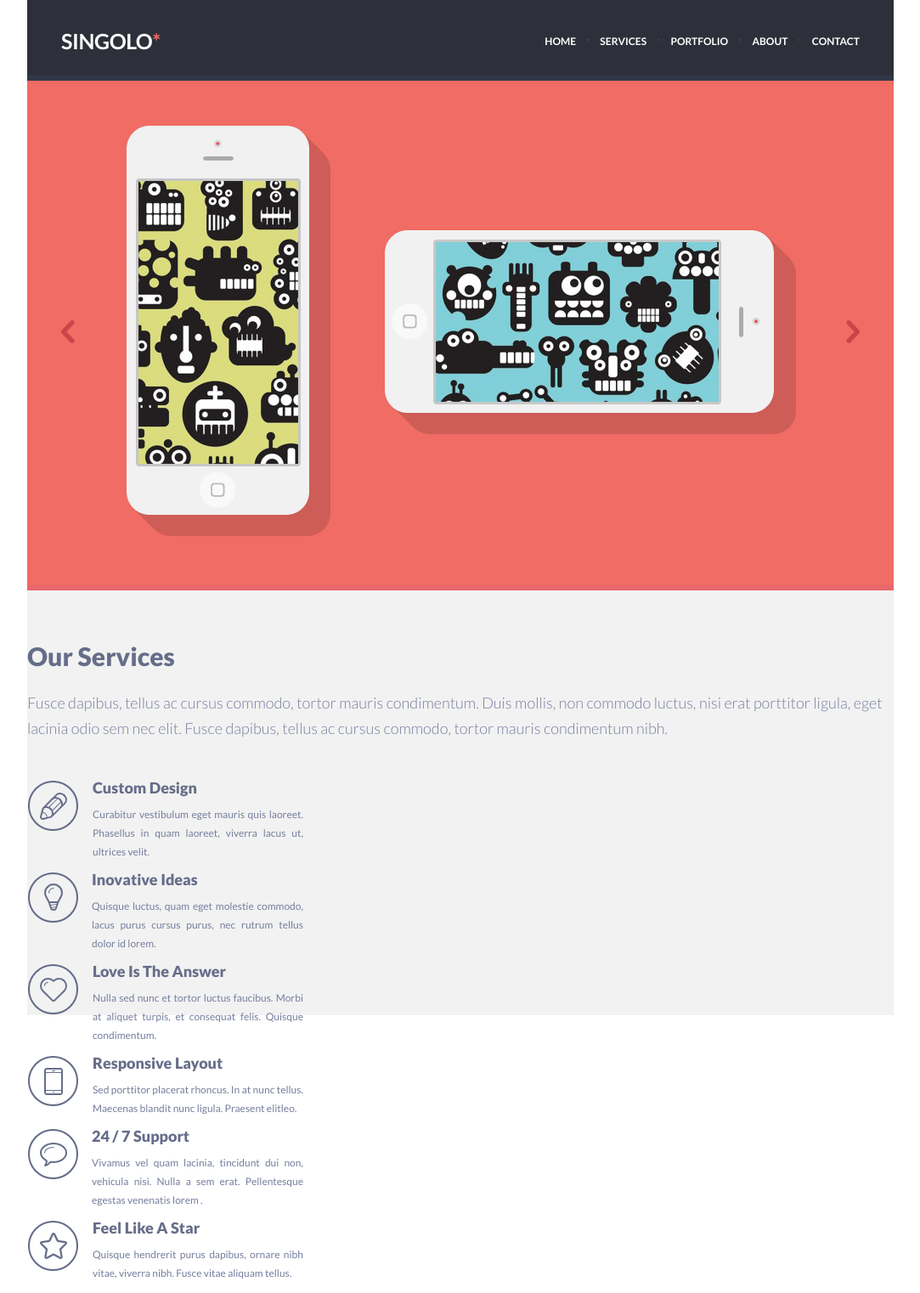
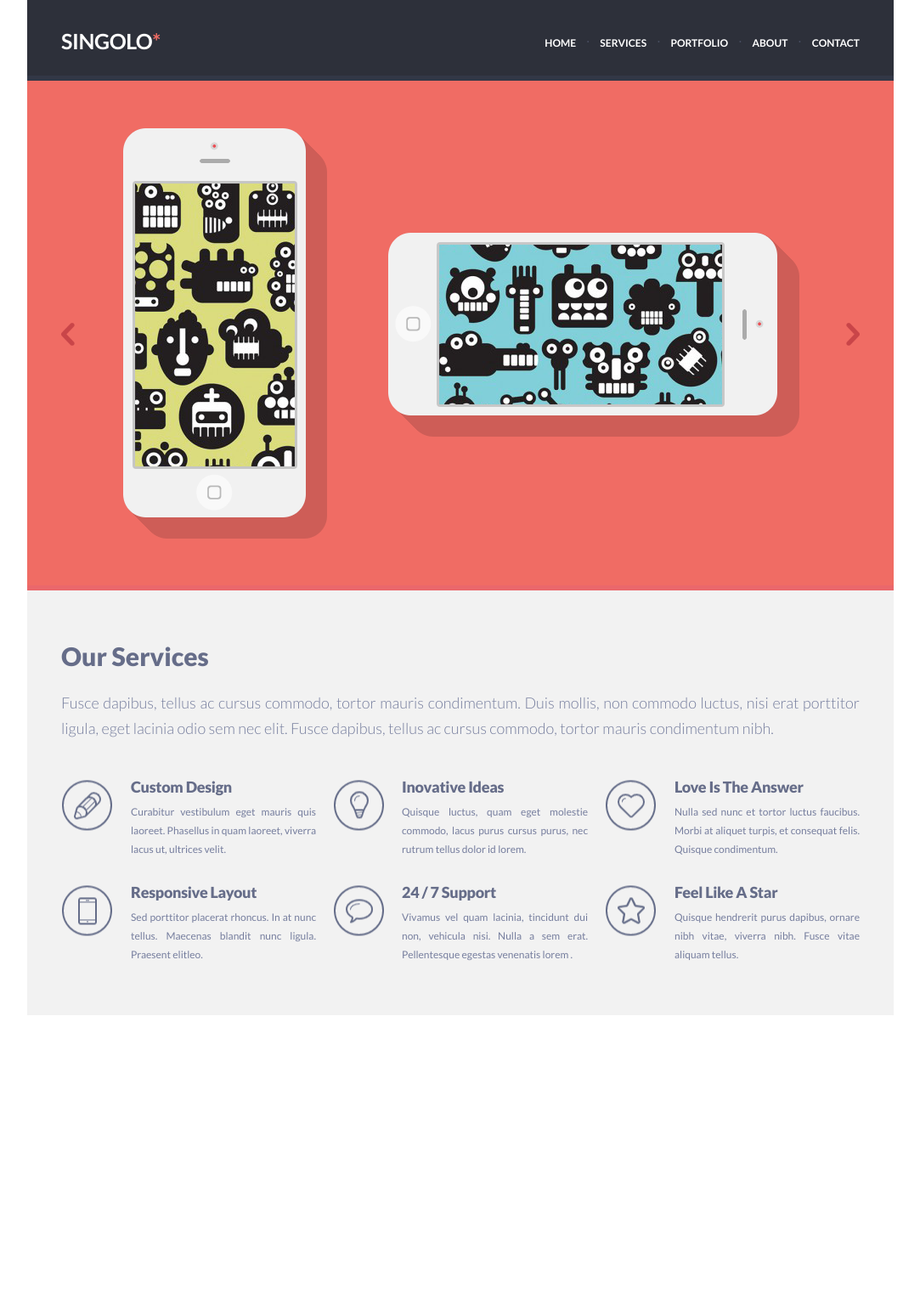
Before and after one commit to 22-22/singolo, a plain HTML site: page singolo1.html in a window 1280 px wide. Shown: the whole page at 85% size, without its empty margins (98-1181 px from the left). After the commit the page ends 1201 px from the top, so only its background shows below. Drawn offline with Linux system fonts and the light colour scheme.

Commit message:
feat: update singolo1.css

```diff
--- a/singolo1.css
+++ b/singolo1.css
@@ -37,6 +37,7 @@ color: #f06c64;
 }
 
 .navigation {
+    padding-top: 5px;
     display: flex;
     flex-direction: row;
     list-style-type: none;
@@ -52,23 +53,22 @@ color: #f06c64;
     display: none;
 }
 
+.navigation__name:hover {
+    color: teal;
+}
+
+.navigation__name:active {
+    color: #f06c64;
+}
+
 .navigation__name {
     text-decoration: none;
     font-size: 12px;
     color: #ffffff;
     font-family: Lato-Bold,  Verdana, sans-serif;
-
-}
-
-.navigation__name_colored {
-    color: #f06c64;
-    text-decoration: none;
-    font-size: 12px;
-    font-family: Lato-Bold,  Verdana, sans-serif;
 }
 
 /***************SECTION SLIDER*******************/
-
 .slider {
     background-color: #f06c64;
     height: 594px;
@@ -80,98 +80,83 @@ color: #f06c64;
     flex-direction: row;
     justify-content: space-between;
     align-items: center;
-    height: 594px;
+    height: 600px;
+}
+
+.slider__phone-vertical {
+    padding-right: 12px;
+}
+
+.slider__arrow:hover {
+    transform: scale(1.5, 1.5);
 }
 
 /***************SECTION SERVICES*******************/
-
 .services {
     height: 500px;
     background-color: #f2f2f2;
     border-bottom: 6px solid #ffffff;
-
 }
 
- h2 {
+.services__content {
+    margin: 0 auto;
+    max-width: 960px;
+}
 
+.services__title {
     margin: 0;
-padding: 68px 0 13px 0;
-
+    padding: 68px 10px 6px 10px;
     font-size: 30px;
     line-height: 18px;
     color: #666d89;
-font-family: Lato-Black;
+    font-family: Lato-Black, Verdana, sans-serif;;
 }
 
 .services__general-description {
-
     font-size: 18px;
     line-height: 30px;
     color: #767e9e;
-font-family: Lato-Light;
-padding-bottom: 28px;
-
+    font-family: Lato-Light, Verdana, sans-serif;
+    text-align: justify;
+    margin: 25px 10px;
 }
 
 .layout-3-column {
-
-
-
-}
-
-.layout-3-column__row {
     display: flex;
     flex-direction: row;
     flex-wrap: wrap;
-    padding-bottom: 12px;
-
-
-
-
 }
 
 .service {
-
     display: flex;
-   justify-content: space-between;
-
-    width: calc(100% / 3);
-
-
-
-
+    width: 300px;
+    margin: 10px;
 }
 
 .service__icon {
-
-
+  transform: translateY(10%);
 }
 
 .service__text {
-
-
-    padding: 0 15px;
-
-
+   padding-left: 20px;
 }
 
 .service__name {
+    letter-spacing: -0.3px ;
     font-size: 18px;
     line-height: 18px;
     color: #666d89;
-    font-family: Lato-Black;
-    margin: 0;
-
+    font-family: Lato-Black, Verdana, sans-serif;;
+    margin: 10px 0;
 }
 
 .service__description {
     font-size: 12px;
     line-height: 22px;
     color: #767e9e;
-    font-family: Lato-Regular;
-
+    font-family: Lato-Regular, Verdana, sans-serif;;
     text-align: justify;
-
+    margin: 0;
 }
 
 
```
Lines whose indentation alone changed are shown as unchanged.
